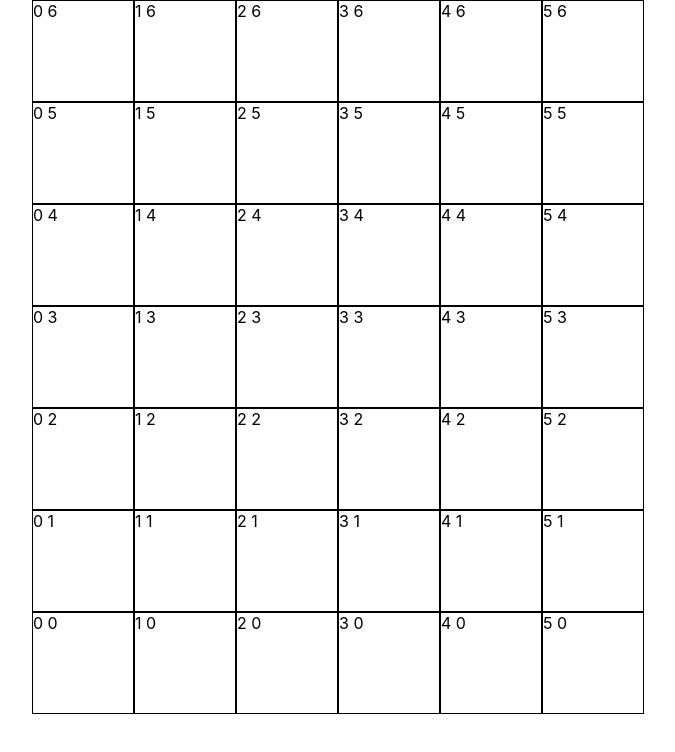
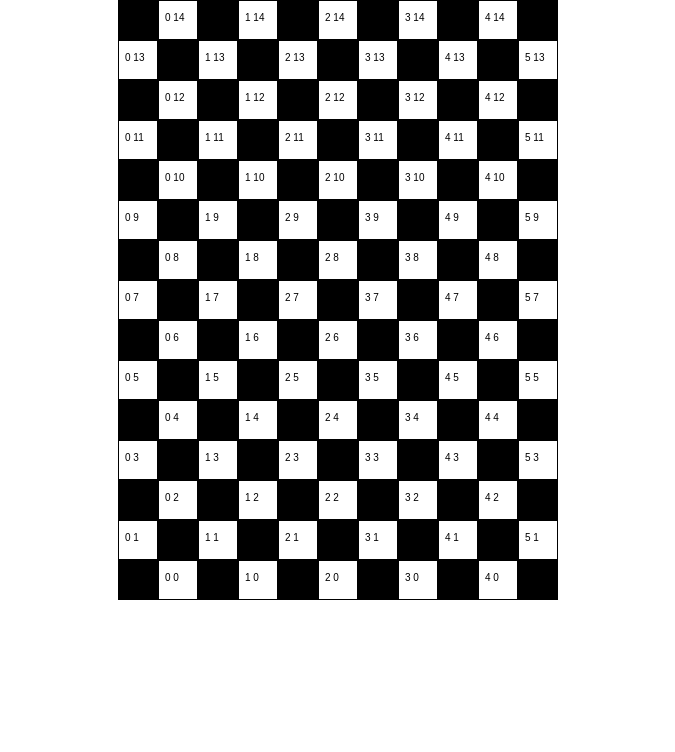
Before and after one commit to d-onny/grid-sim, a React (Create React App) app: page / in a window 1280 px wide. Shown: the top 752 px of the page, without its empty margins (302-977 px from the left). Built offline with nearby package versions, Linux system fonts and the light colour scheme.

Commit message:
Larger grid adjustment to account for horizontal and vertical placements

```diff
--- a/src/components/Grid.js
+++ b/src/components/Grid.js
@@ -14,15 +14,45 @@ class Grid extends React.Component {
 
 
 
-    renderGrid(column, row) {
+    renderGrid(activeTilesInRow, numberOfRows) {
+        //activeTilesInRow is the lower number of the active rows. In this case, it is 5.
         //TODO - change to map
         let gridMatrix = [];
-        for (let y = row-1; y > -1; y--){
+        let horizontalRow = true;
+        let counter = 0;
+
+        //Loop through the y (how tall the grid is)
+        for (let y = numberOfRows-1; y > -1; y--){
             let rowTiles = [];
-            for (let x = 0; x < column; x++){
-                rowTiles.push(<Tile key={{x}+{y}} x={x} y={y}
-                    />)
+            let emptyFirstIndex;
+            //Determine if it is the horizontal row (car facing horizontal)
+            if (horizontalRow){
+                emptyFirstIndex = true;
             }
+            else{
+                emptyFirstIndex = false;
+            }
+            //Create the empty and active tile cells in a specific row
+            for (let x = 0; x < 2*activeTilesInRow+1; x++){
+                let xCoord = Math.floor(x/2)
+                if(emptyFirstIndex){
+                    //REMOVE Y COORD DISPLAY
+                    rowTiles.push(<Tile typeOfSquare="dead" y={y}/>)
+                }
+                else{
+                    rowTiles.push(<Tile
+                        typeOfSquare="live"
+                        key={counter}
+                        x={xCoord}
+                        y={y}
+                        />)
+                    counter++;
+
+                }
+                emptyFirstIndex = !emptyFirstIndex
+
+            }
+            horizontalRow = !horizontalRow
             gridMatrix.push(<div>{rowTiles}</div>)
         }
 
@@ -34,8 +64,9 @@ class Grid extends React.Component {
     };
 
     render(){
-        const rowCount = 7;
-        const columnCount = 6;
+        //Change variables
+        const rowCount = 15;
+        const columnCount = 5;
         const grid = this.renderGrid(columnCount, rowCount)
         return (
             <div className="grid-container">
--- a/src/components/Tile.css
+++ b/src/components/Tile.css
@@ -1,10 +1,25 @@
 .square{
     display: inline-flex;
-    width: 100px;
-    height: 100px;
+    width: 40px;
+    height: 40px;
+    /* overflow: hidden; */
+    /* transition: height 0.66s ease-out; */
     /* background: rgb(0, 183, 255); */
     border-style: solid;
     border-width: thin;
+    text-align: center;
+    font-size : 10px;
+
+}
+
+.square.live {
+    /* display:inline-flex; */
+    background-color: white;
+    /* line-height: 65px; */
+}
+
+.square.dead {
+    background-color: black;
 }
 
 /* .square button{
--- a/src/components/Tile.js
+++ b/src/components/Tile.js
@@ -9,17 +9,18 @@ class Tile extends React.Component{
         let x = this.props.x;
         let y = this.props.y;
         this.state = {
+            isStart:false,
             isSelected:false,
         };
     }
 
     render(){
         return (
-            <div className="square">
-                {this.props.x} {this.props.y}
+            <button className={"square " + this.props.typeOfSquare}>
+                <p>{this.props.x} {this.props.y}</p>
                 {/* <button>
                 </button> */}
-            </div>
+            </button>
 
         );
     }
```
